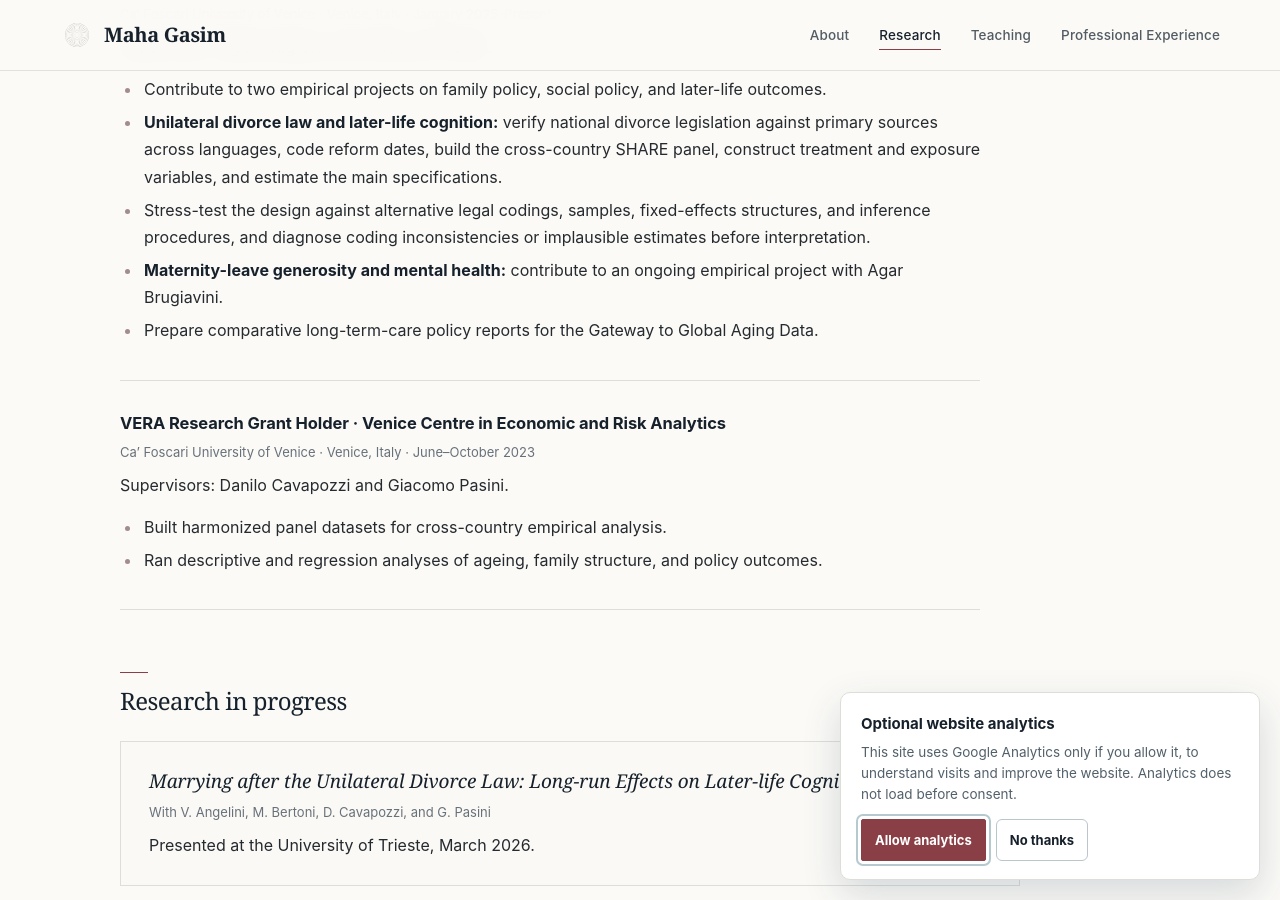
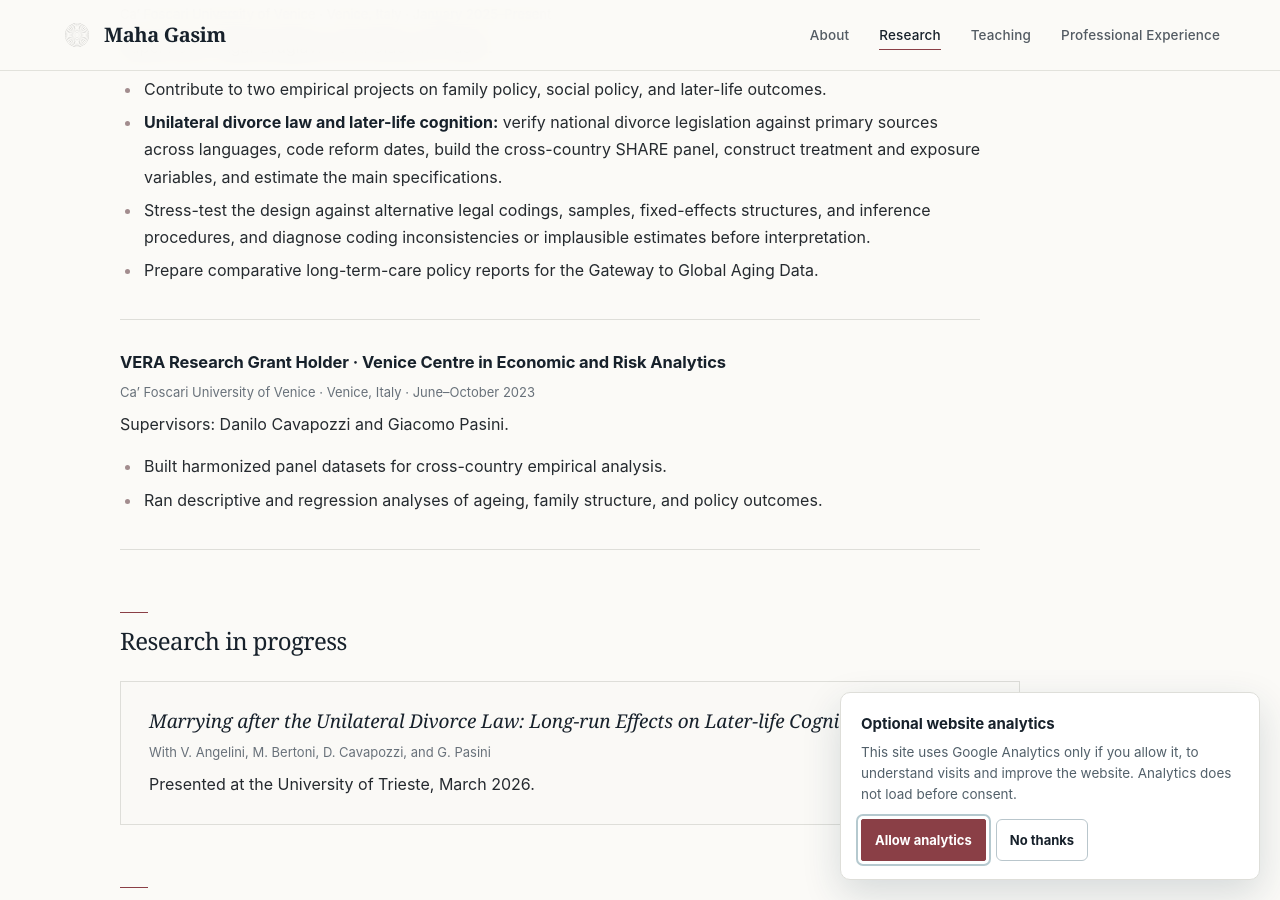
Before and after one commit to mahagasim/mahagasim.github.io, a Jekyll site: the page built from research.md, in a window 1280 px wide and 900 px high, scrolled down 510 px. Built offline with Jekyll 4.4.1, drawn with Linux system fonts in a browser that asks for light colours.

Commit message:
Remove maternity leave project from research page

```diff
--- a/research.md
+++ b/research.md
@@ -18,7 +18,6 @@ description: Research experience, work in progress, and policy publications by M
     <li>Contribute to two empirical projects on family policy, social policy, and later-life outcomes.</li>
     <li><strong>Unilateral divorce law and later-life cognition:</strong> verify national divorce legislation against primary sources across languages, code reform dates, build the cross-country SHARE panel, construct treatment and exposure variables, and estimate the main specifications.</li>
     <li>Stress-test the design against alternative legal codings, samples, fixed-effects structures, and inference procedures, and diagnose coding inconsistencies or implausible estimates before interpretation.</li>
-    <li><strong>Maternity-leave generosity and mental health:</strong> contribute to an ongoing empirical project with Agar Brugiavini.</li>
     <li>Prepare comparative long-term-care policy reports for the Gateway to Global Aging Data.</li>
   </ul>
 </div>
```
